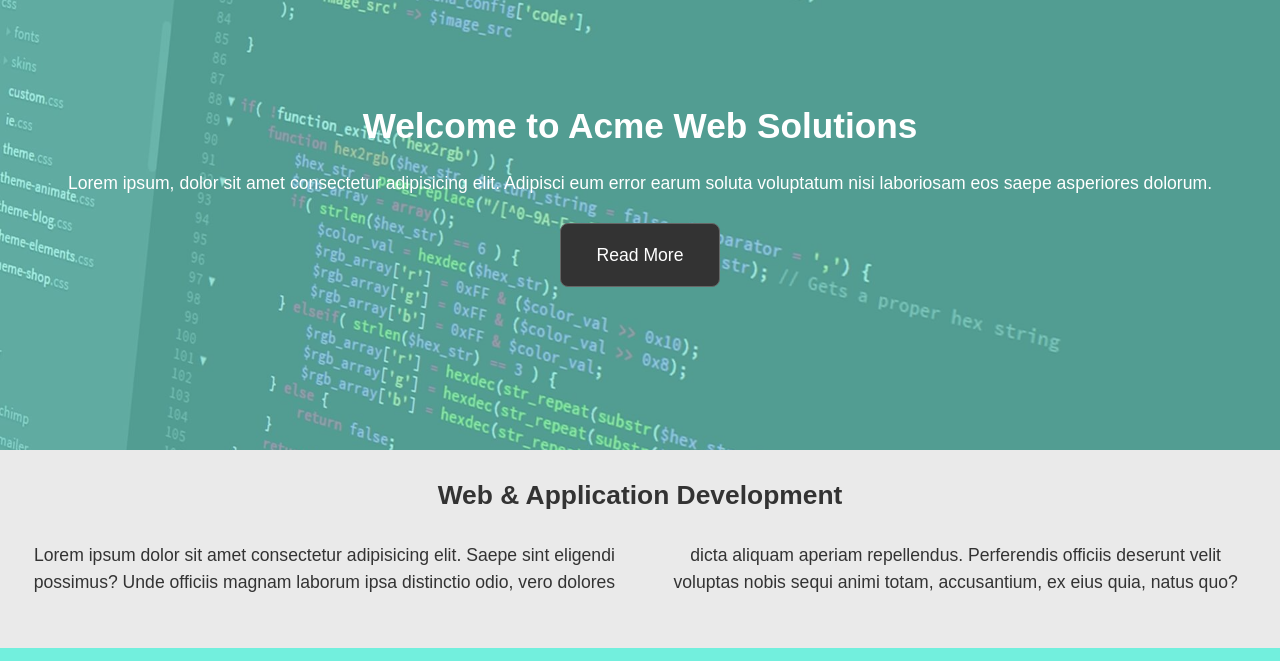
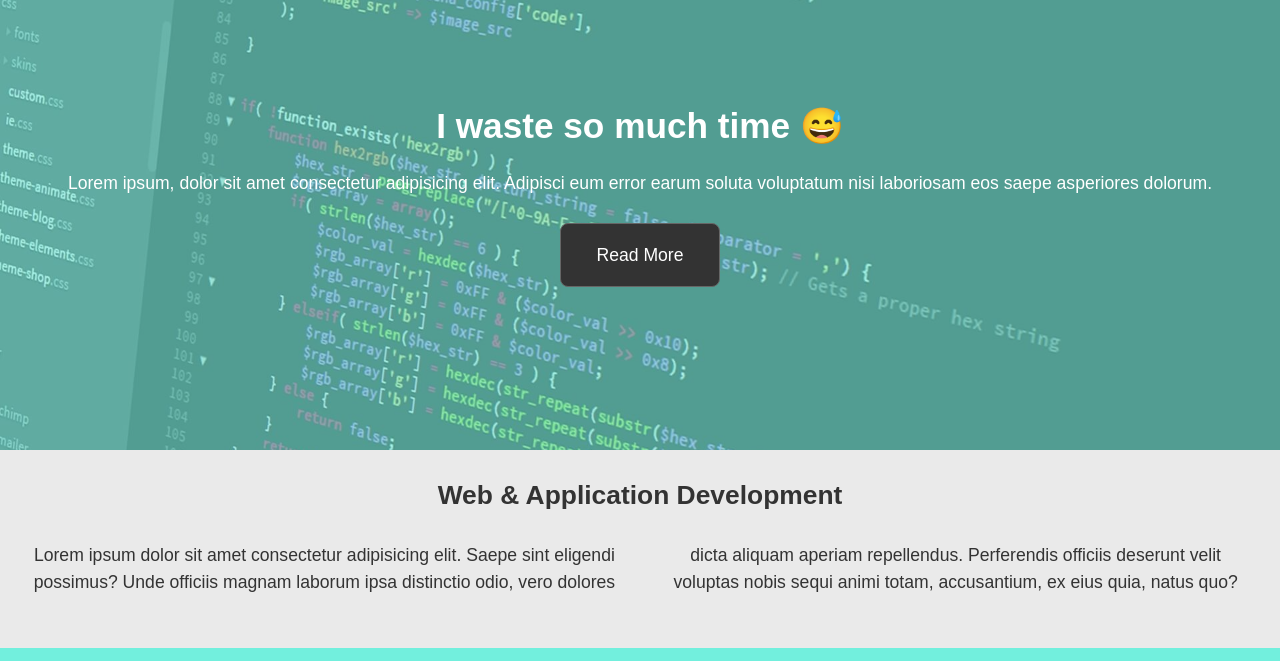
Before and after one commit to sahil9818336328/SinglePageResponsiveLayout, a plain HTML site: page index.html in a window 1280 px wide. Shown: the top 661 px of the page. Drawn offline with Linux system fonts and the light colour scheme.

Commit message:
Update index.html

```diff
--- a/index.html
+++ b/index.html
@@ -13,7 +13,7 @@
 <header id="showcase" class="grid">
     <div class="bg-image"></div>
     <div class="content-wrap">
-        <h1>Welcome to Acme Web Solutions</h1>
+        <h1>I waste so much time &#128517; </h1>
         <p>Lorem ipsum, dolor sit amet consectetur adipisicing elit. Adipisci eum error earum soluta voluptatum nisi
             laboriosam eos saepe asperiores dolorum.</p>
         <a href="#section-b" class="btn">Read More</a>
```
